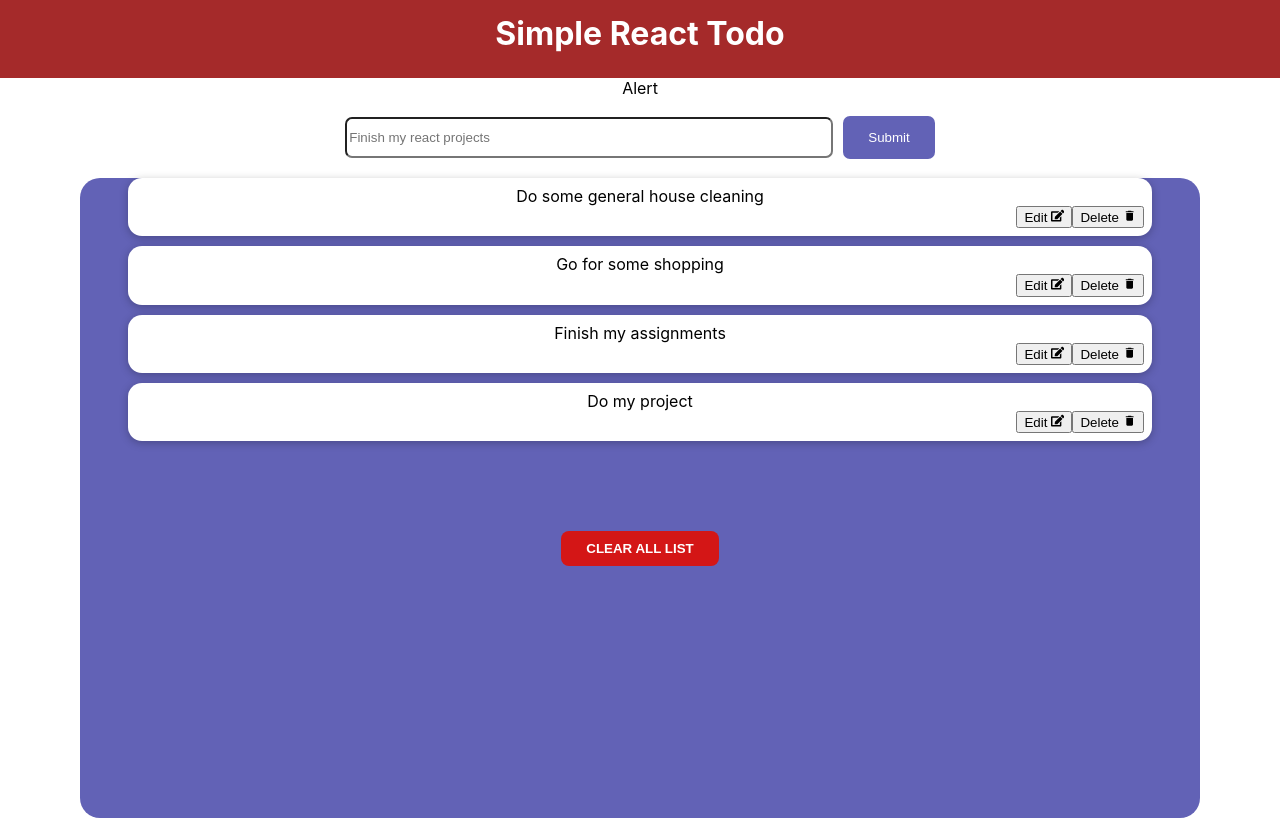
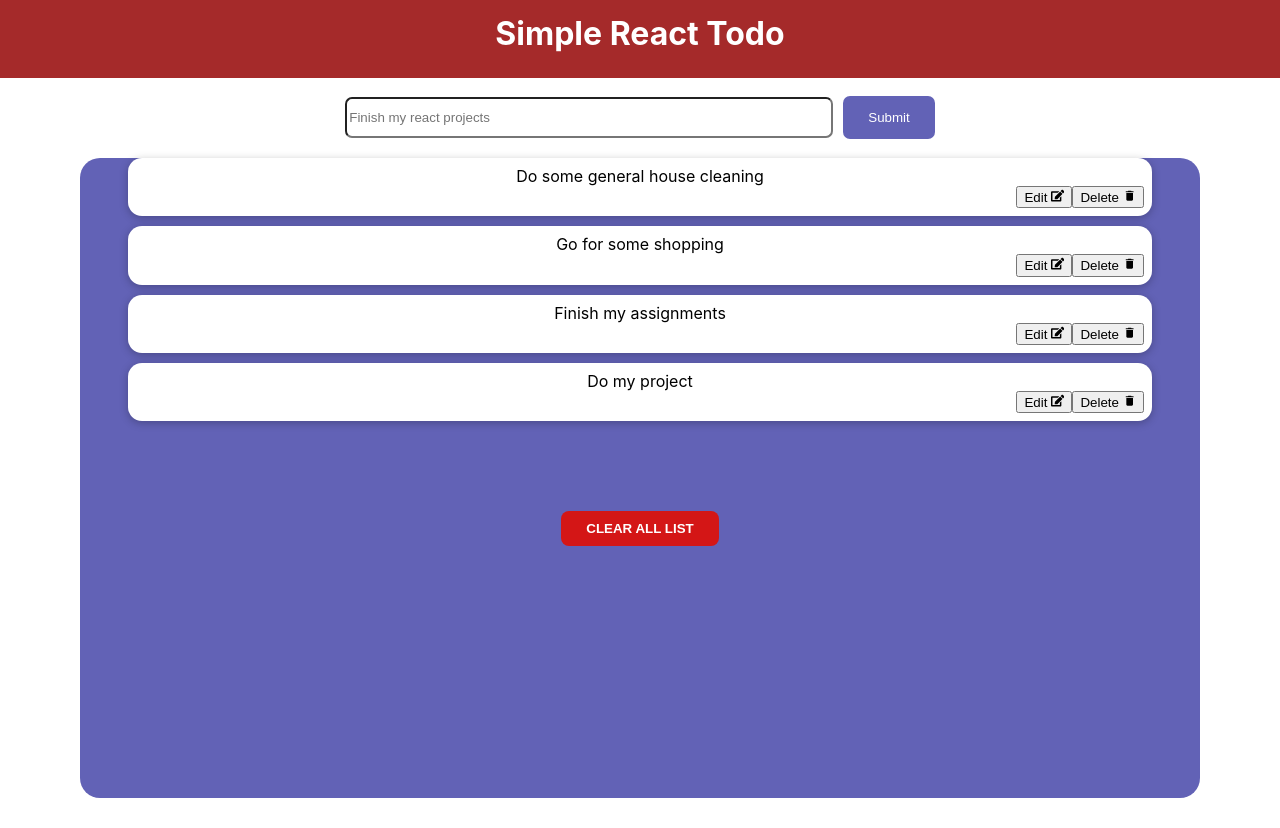
Before and after one commit to muyasamuel/React-Todo-List, a React (Create React App) app: page / in a window 1280 px wide. Built offline with nearby package versions, Linux system fonts and the light colour scheme.

Commit message:
Conditionary rendering the alert cmonentwhile passing down the state props

```diff
--- a/src/App.js
+++ b/src/App.js
@@ -28,6 +28,11 @@ const todos = [
 
 function App() {
   const [ list , setList]  = useState(todos);
+  const [alert, setAlert] = useState({
+    show: false,
+    msg: '',
+    type: ''
+  })
 
   const onDeleteHandler = (id) => {
     const newList = list.filter((item) => item.id !== id);
@@ -48,7 +53,7 @@ function App() {
   return (
     <div className="App">
      <Header />
-     <Alert />
+     { alert.show && <Alert {...alert} />}
      <Input onAddTodo = {addTodoHandler} />
      <List list={list} onDelete={onDeleteHandler} clearAll={clearList}/>
     </div>
--- a/src/components/Alert.js
+++ b/src/components/Alert.js
@@ -1,8 +1,8 @@
 import React from 'react'
 
-function Alert() {
+function Alert({msg , type}) {
   return (
-    <div>Alert</div>
+    <div><p>{msg}</p></div>
   )
 }
 
```
